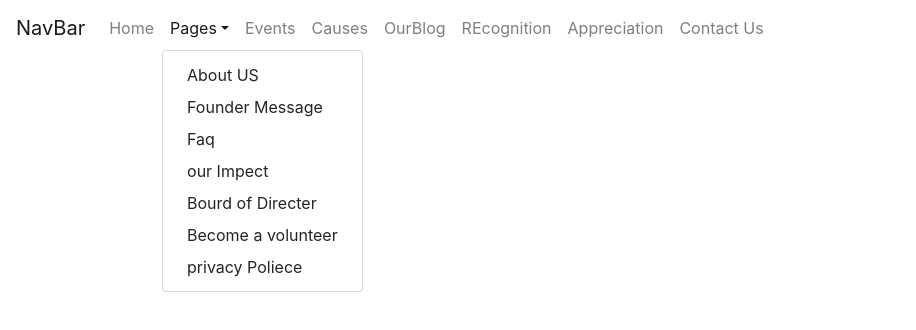
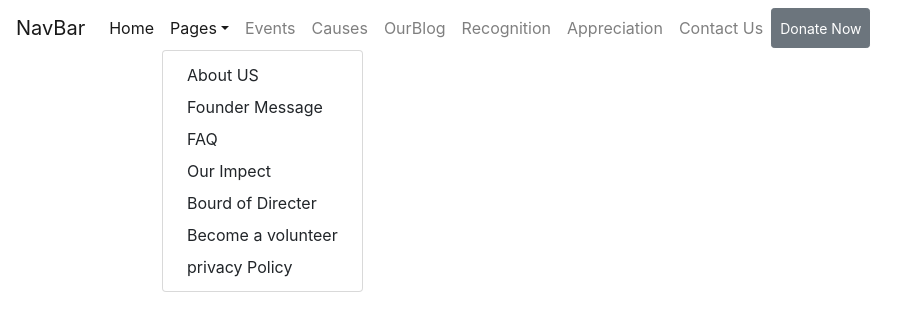
Before and after one commit to nisharmultani/avestaFoundation, a Nuxt app: page / in a window 1280 px wide. Both pictures are taken after a click on the button "Pages". Shown: the top 330 px of the page, without its empty margins (0-916 px from the left). Built offline with nearby package versions, Linux system fonts and the light colour scheme.

Commit message:
fit: fix css

```diff
--- a/components/Navbar.vue
+++ b/components/Navbar.vue
@@ -1,27 +1,35 @@
 <template>
   <div>
-    <b-navbar>
+    <b-navbar >
       <b-navbar-brand href="#">NavBar</b-navbar-brand>
       <b-collapse id="nav-collapse" is-nav>
         <b-navbar-nav>
-          <b-nav-item href="#">Home</b-nav-item>
+          <b-nav-item active href="#">Home</b-nav-item>
           <b-nav-item-dropdown text="Pages">
             <b-dropdown-item href="#">About US</b-dropdown-item>
             <b-dropdown-item href="#">Founder Message</b-dropdown-item>
-            <b-dropdown-item href="#">Faq</b-dropdown-item>
-            <b-dropdown-item href="#">our Impect</b-dropdown-item>
+            <b-dropdown-item href="#">FAQ</b-dropdown-item>
+            <b-dropdown-item href="#">Our Impect</b-dropdown-item>
             <b-dropdown-item href="#">Bourd of Directer</b-dropdown-item>
             <b-dropdown-item href="#">Become a volunteer</b-dropdown-item>
-            <b-dropdown-item href="#">privacy Poliece</b-dropdown-item>
+            <b-dropdown-item href="#">privacy Policy</b-dropdown-item>
           </b-nav-item-dropdown>
           <b-nav-item href="#">Events</b-nav-item>
           <b-nav-item href="#">Causes</b-nav-item>
           <b-nav-item href="#">OurBlog</b-nav-item>
-          <b-nav-item href="#">REcognition</b-nav-item>
+          <b-nav-item href="#">Recognition</b-nav-item>
           <b-nav-item href="#">Appreciation</b-nav-item>
           <b-nav-item href="#">Contact Us</b-nav-item>
+                    <b-button  size="sm" class="my-2 my-sm-0" type="submit">Donate Now</b-button>
+
         </b-navbar-nav>
       </b-collapse>
+
     </b-navbar>
   </div>
 </template>
+<style scoped>
+.item{
+    color: black;
+}
+</style>
```
